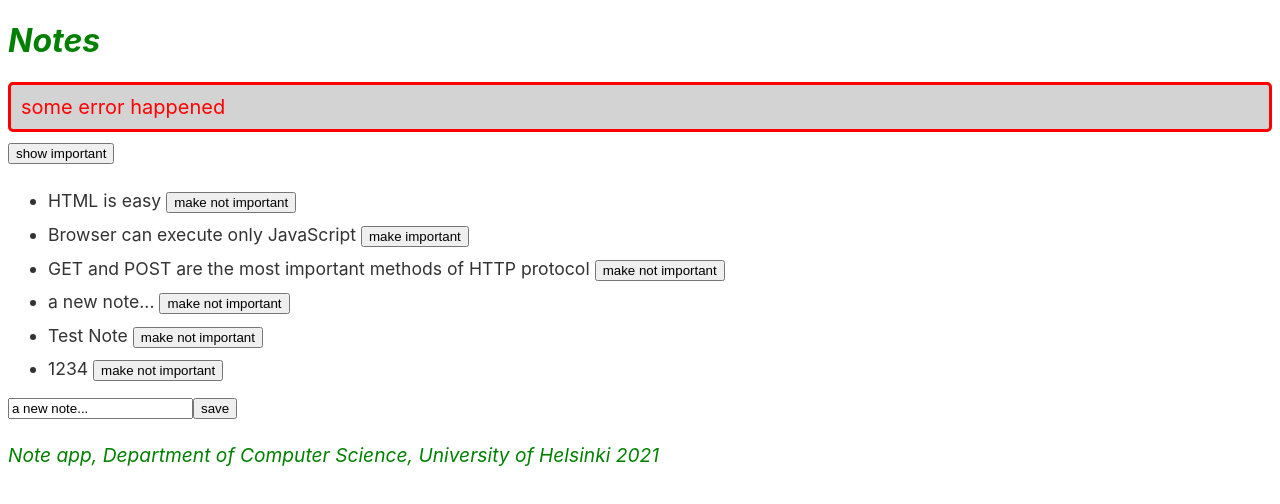
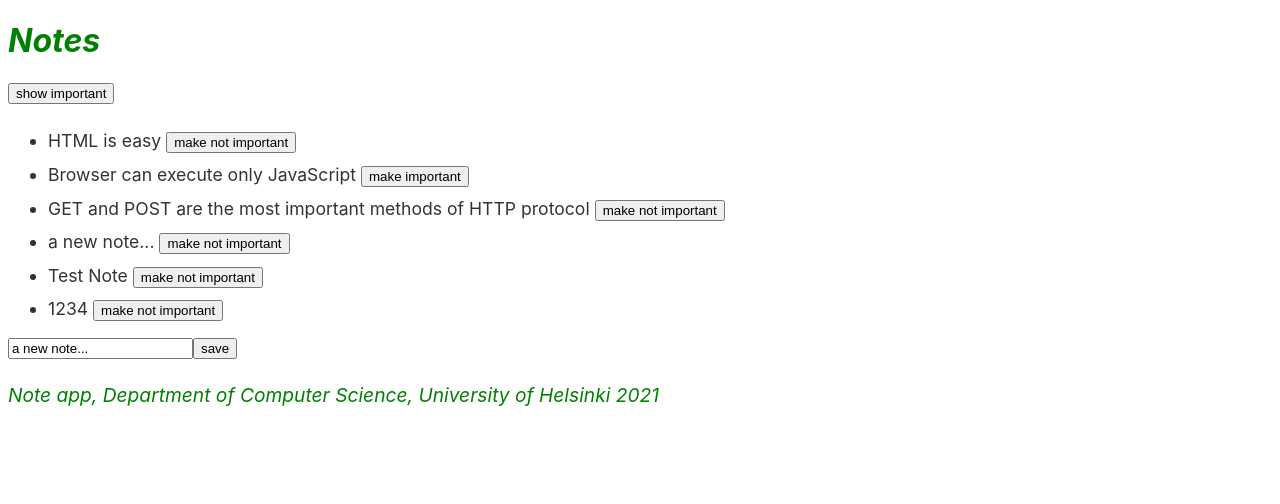
Before and after one commit to staeff/fullstackopen-notes, a React (Create React App) app: page / in a window 1280 px wide. Shown: the top 504 px of the page. Built offline with nearby package versions, Linux system fonts and the light colour scheme; data requests are answered from the project's data file.

Commit message:
Hide error msg on first page load

```diff
--- a/src/App.js
+++ b/src/App.js
@@ -9,7 +9,7 @@ const App = () => {
   const [notes, setNotes] = useState([])
   const [newNote, setNewNote] = useState('a new note...')
   const [showAll, setShowAll] = useState(true)
-  const [errorMessage, setErrorMessage] = useState('some error happened')
+  const [errorMessage, setErrorMessage] = useState(null)
 
   // An example of an effect hook
   // a call to a state-updating function (setNotes) triggers the re-rendering
```
